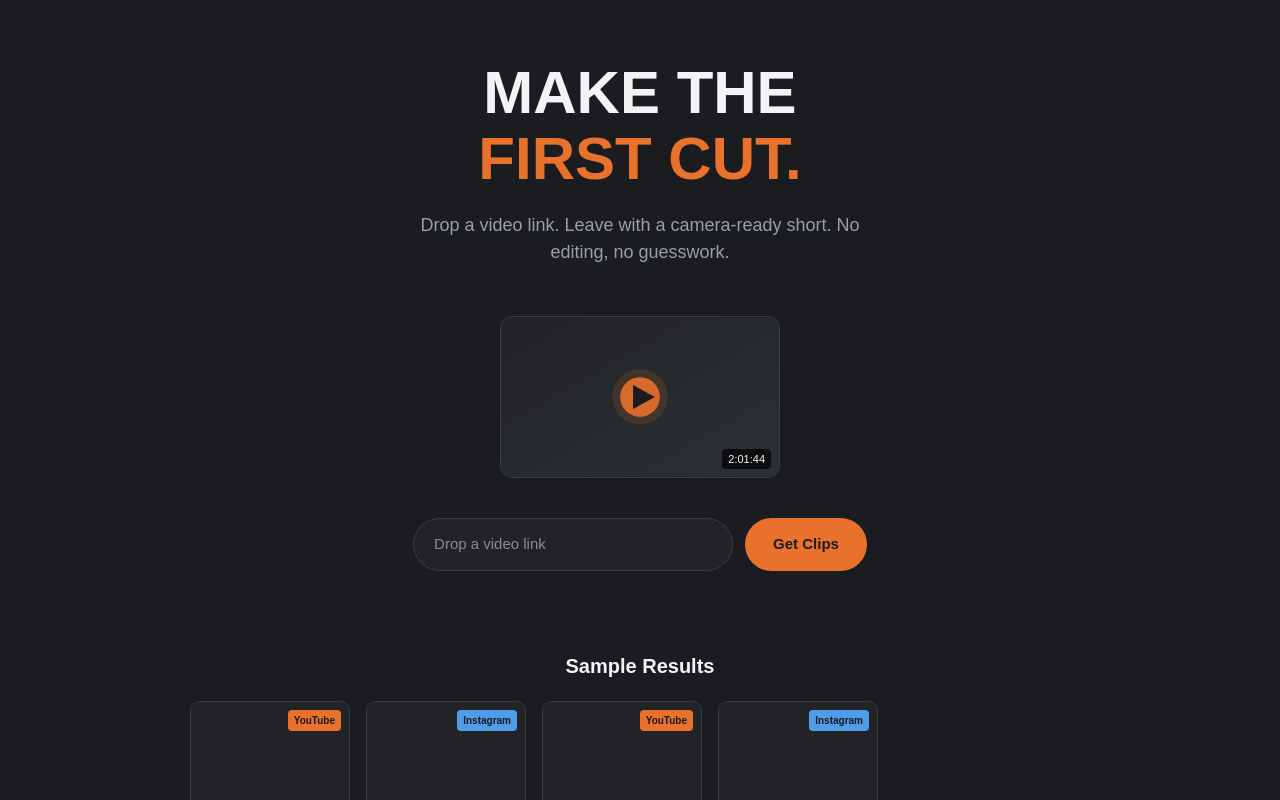
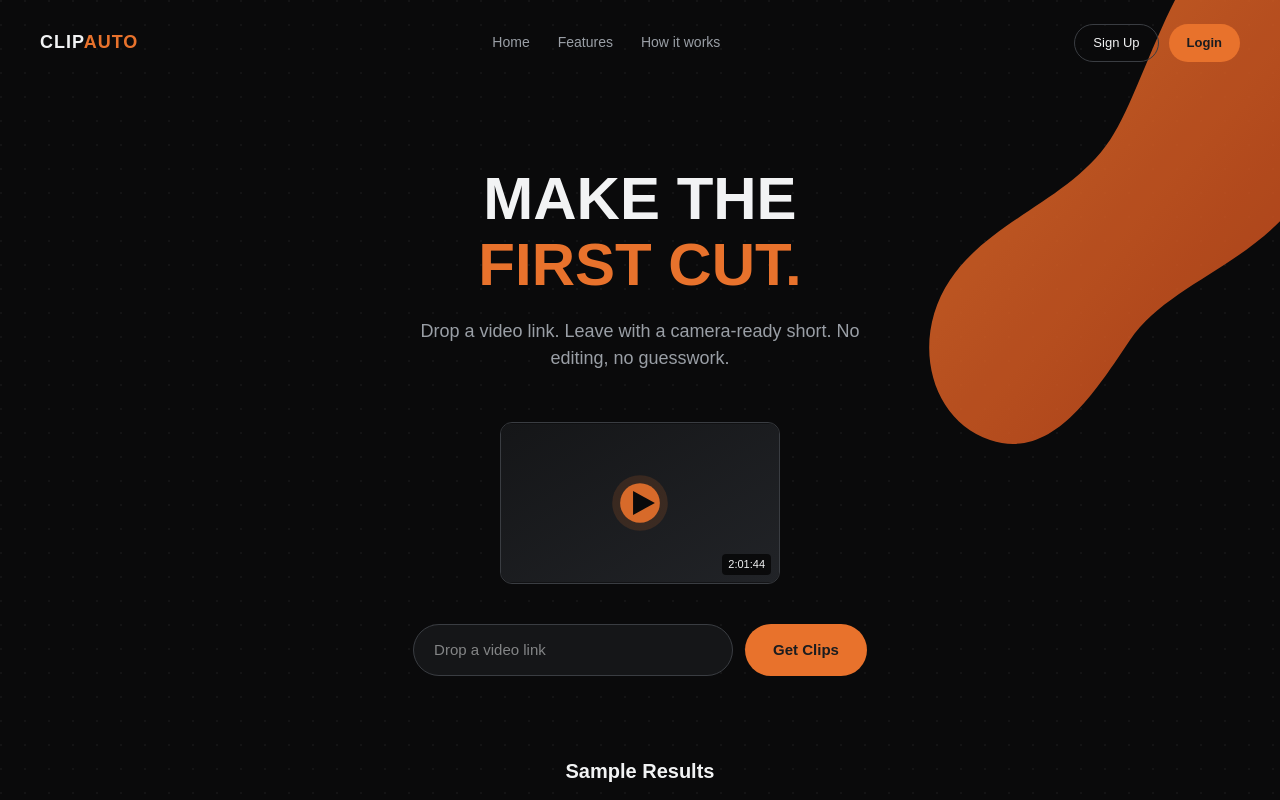
Before and after one commit to epicadi7/Clip-Auto, a Next.js app: page / in a window 1280 px wide. Shown: the top 800 px of the page. Built offline with nearby package versions, Linux system fonts and the light colour scheme.

Commit message:
Refactor main page layout and styles
Updated the main page styles and structure, including background color, navigation bar, and hero section. Removed placeholder content and added new elements for improved layout.

```diff
--- a/app/page.js
+++ b/app/page.js
@@ -23,17 +23,88 @@ export default function Home() {
     <main
       style={{
         minHeight: '100vh',
-        backgroundColor: '#1a1c1f',
+        backgroundColor: '#0a0a0b',
+        backgroundImage:
+          'radial-gradient(circle at 1px 1px, rgba(255,255,255,0.04) 1px, transparent 0)',
+        backgroundSize: '24px 24px',
         color: '#f2f3f4',
-        display: 'flex',
-        flexDirection: 'column',
-        alignItems: 'center',
-        padding: '60px 20px',
         fontFamily: 'Arial, sans-serif',
+        position: 'relative',
+        overflow: 'hidden',
       }}
     >
+      {/* NAV BAR */}
+      <nav
+        style={{
+          display: 'flex',
+          justifyContent: 'space-between',
+          alignItems: 'center',
+          padding: '24px 40px',
+          position: 'relative',
+          zIndex: 2,
+        }}
+      >
+        <div style={{ fontWeight: 800, fontSize: '18px', letterSpacing: '1px' }}>
+          CLIP<span style={{ color: '#e8722c' }}>AUTO</span>
+        </div>
+        <div style={{ display: 'flex', gap: '28px', fontSize: '14px', color: '#9a9fa6' }}>
+          <span>Home</span>
+          <span>Features</span>
+          <span>How it works</span>
+        </div>
+        <div style={{ display: 'flex', gap: '10px' }}>
+          <button
+            style={{
+              padding: '8px 18px',
+              borderRadius: '20px',
+              border: '1px solid #3a3d42',
+              backgroundColor: 'transparent',
+              color: '#f2f3f4',
+              fontSize: '13px',
+              cursor: 'pointer',
+            }}
+          >
+            Sign Up
+          </button>
+          <button
+            style={{
+              padding: '8px 18px',
+              borderRadius: '20px',
+              border: 'none',
+              backgroundColor: '#e8722c',
+              color: '#1a1c1f',
+              fontWeight: 700,
+              fontSize: '13px',
+              cursor: 'pointer',
+            }}
+          >
+            Login
+          </button>
+        </div>
+      </nav>
+
+      {/* GRADIENT BLOB SHAPE - top right, original abstract SVG */}
+      <svg
+        width="600"
+        height="600"
+        viewBox="0 0 600 600"
+        style={{ position: 'absolute', top: '-100px', right: '-150px', zIndex: 1, opacity: 0.85 }}
+      >
+        <defs>
+          <linearGradient id="blobGrad" x1="0%" y1="0%" x2="100%" y2="100%">
+            <stop offset="0%" stopColor="#e8722c" />
+            <stop offset="100%" stopColor="#c2451a" />
+          </linearGradient>
+        </defs>
+        <path
+          d="M420,60 C480,120 520,200 480,280 C440,360 340,380 300,440 C260,500 220,560 160,540 C100,520 80,440 120,380 C160,320 240,300 280,240 C320,180 360,0 420,60 Z"
+          fill="url(#blobGrad)"
+        />
+      </svg>
+
+      <div style={{ position: 'relative', zIndex: 2, display: 'flex', flexDirection: 'column', alignItems: 'center', padding: '40px 20px 80px' }}>
         {/* HERO */}
-      <h1 style={{ fontSize: '60px', fontWeight: 800, lineHeight: 1.1, textAlign: 'center' }}>
+        <h1 style={{ fontSize: '60px', fontWeight: 800, lineHeight: 1.1, textAlign: 'center', marginTop: '40px' }}>
           MAKE THE
           <br />
           <span style={{ color: '#e8722c' }}>FIRST CUT.</span>
@@ -43,7 +114,6 @@ export default function Home() {
           Drop a video link. Leave with a camera-ready short. No editing, no guesswork.
         </p>
 
-      {/* ORIGINAL ABSTRACT THUMBNAIL (SVG, no copyrighted imagery) */}
         <div
           style={{
             marginTop: '50px',
@@ -57,14 +127,14 @@ export default function Home() {
           <svg width="100%" height="160" viewBox="0 0 280 160" xmlns="http://www.w3.org/2000/svg">
             <defs>
               <linearGradient id="thumbGrad" x1="0%" y1="0%" x2="100%" y2="100%">
-              <stop offset="0%" stopColor="#212327" />
-              <stop offset="100%" stopColor="#2c2f34" />
+                <stop offset="0%" stopColor="#151618" />
+                <stop offset="100%" stopColor="#212327" />
               </linearGradient>
             </defs>
             <rect width="280" height="160" fill="url(#thumbGrad)" />
             <circle cx="140" cy="80" r="28" fill="#e8722c" opacity="0.15" />
             <circle cx="140" cy="80" r="20" fill="#e8722c" opacity="0.9" />
-          <path d="M133 68 L133 92 L155 80 Z" fill="#1a1c1f" />
+            <path d="M133 68 L133 92 L155 80 Z" fill="#0a0a0b" />
           </svg>
           <span
             style={{
@@ -90,7 +160,7 @@ export default function Home() {
               padding: '14px 20px',
               borderRadius: '30px',
               border: '1px solid #3a3d42',
-            backgroundColor: '#212327',
+              backgroundColor: '#151618',
               color: '#f2f3f4',
               width: '320px',
               fontSize: '15px',
@@ -134,7 +204,7 @@ export default function Home() {
                     position: 'relative',
                     width: '100%',
                     height: '220px',
-                  backgroundColor: '#212327',
+                    backgroundColor: '#151618',
                     display: 'flex',
                     alignItems: 'center',
                     justifyContent: 'center',
@@ -159,7 +229,7 @@ export default function Home() {
                     {clip.platform}
                   </span>
                 </div>
-              <div style={{ padding: '8px', backgroundColor: '#16181b', textAlign: 'center' }}>
+                <div style={{ padding: '8px', backgroundColor: '#0f1012', textAlign: 'center' }}>
                   <span
                     style={{
                       fontSize: '13px',
@@ -180,19 +250,13 @@ export default function Home() {
           <h2 style={{ fontSize: '28px', fontWeight: 800, textAlign: 'center', marginBottom: '40px' }}>
             Everything happens automatically
           </h2>
-        <div
-          style={{
-            display: 'grid',
-            gridTemplateColumns: 'repeat(auto-fit, minmax(190px, 1fr))',
-            gap: '20px',
-          }}
-        >
+          <div style={{ display: 'grid', gridTemplateColumns: 'repeat(auto-fit, minmax(190px, 1fr))', gap: '20px' }}>
             {features.map((f, i) => (
               <div
                 key={i}
                 style={{
-                backgroundColor: '#212327',
-                border: '1px solid #3a3d42',
+                  backgroundColor: '#151618',
+                  border: '1px solid #2a2d31',
                   borderRadius: '10px',
                   padding: '20px',
                 }}
@@ -237,8 +301,8 @@ export default function Home() {
           </p>
           <div
             style={{
-            backgroundColor: '#212327',
-            border: '1px dashed #3a3d42',
+              backgroundColor: '#151618',
+              border: '1px dashed #2a2d31',
               borderRadius: '10px',
               padding: '30px',
               color: '#5a5d62',
@@ -252,6 +316,7 @@ export default function Home() {
         <footer style={{ marginTop: '80px', color: '#5a5d62', fontSize: '13px' }}>
           Built by Adi Mule
         </footer>
+      </div>
     </main>
   )
 }
```
Lines whose indentation alone changed are shown as unchanged.
